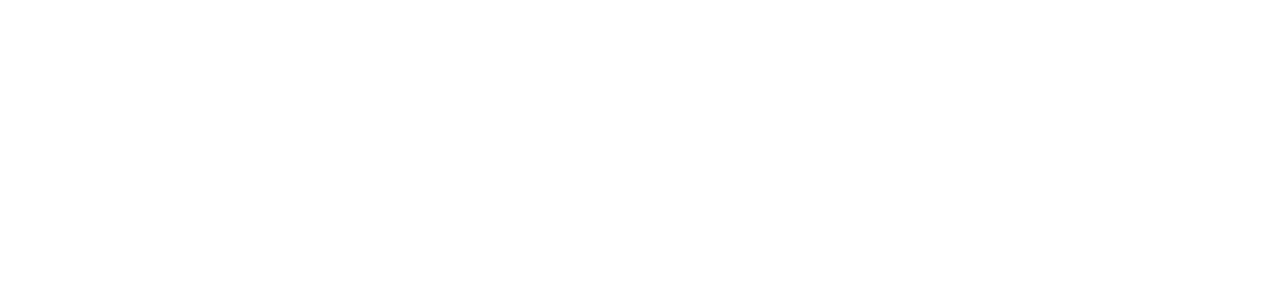
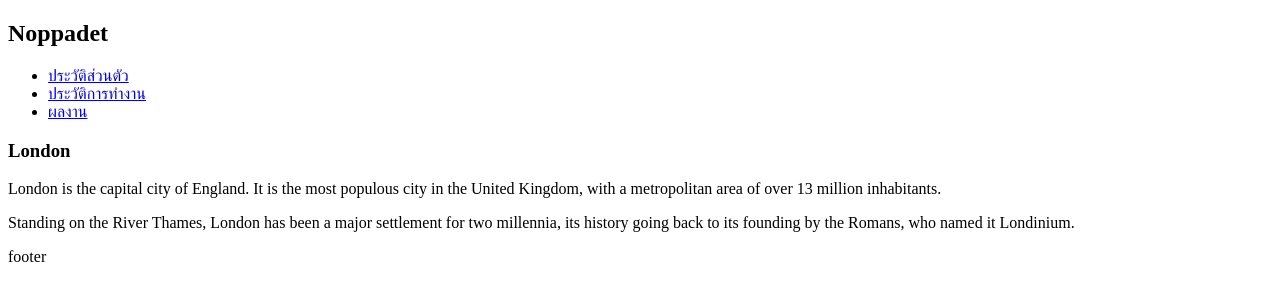
Before and after one commit to Noppadet0007/Noppadet_007, a plain HTML site: page index.html in a window 1280 px wide. Drawn offline with Linux system fonts and the light colour scheme.

Commit message:
Add files via upload

```diff
--- a/index.html
+++ b/index.html
@@ -1,11 +1,38 @@
 <!DOCTYPE html>
 <html lang="en">
+
 <head>
     <meta charset="UTF-8">
     <meta name="viewport" content="width=device-width, initial-scale=1.0">
     <title>Document</title>
+     <link rel="stylesheet" href="styles.css">
 </head>
 <body>
+    <!--ส่วนหัวเว็บไซต์-->
+    <header>
+        <h2>Noppadet</h2>
+    </header>
+    <section>
+        <nav>
+            <ul>
+                <li><a href="a">ประวัติส่วนตัว</a></li>
+                <li><a href="a">ประวัติการทำงาน</a></li>
+                <li><a href="a">ผลงาน</a></li>
+            </ul>
+        </nav>
 
+        <article>
+            <h1>London</h1>
+            <p>London is the capital city of England. It is the most populous city in the United Kingdom, with a
+                metropolitan area of over 13 million inhabitants.</p>
+            <p>Standing on the River Thames, London has been a major settlement for two millennia, its history going
+                back to
+                its founding by the Romans, who named it Londinium.</p>
+        </article>
+    </section>
+    <footer>
+        <p>footer</p>
+    </footer>
 </body>
+
 </html>
```
